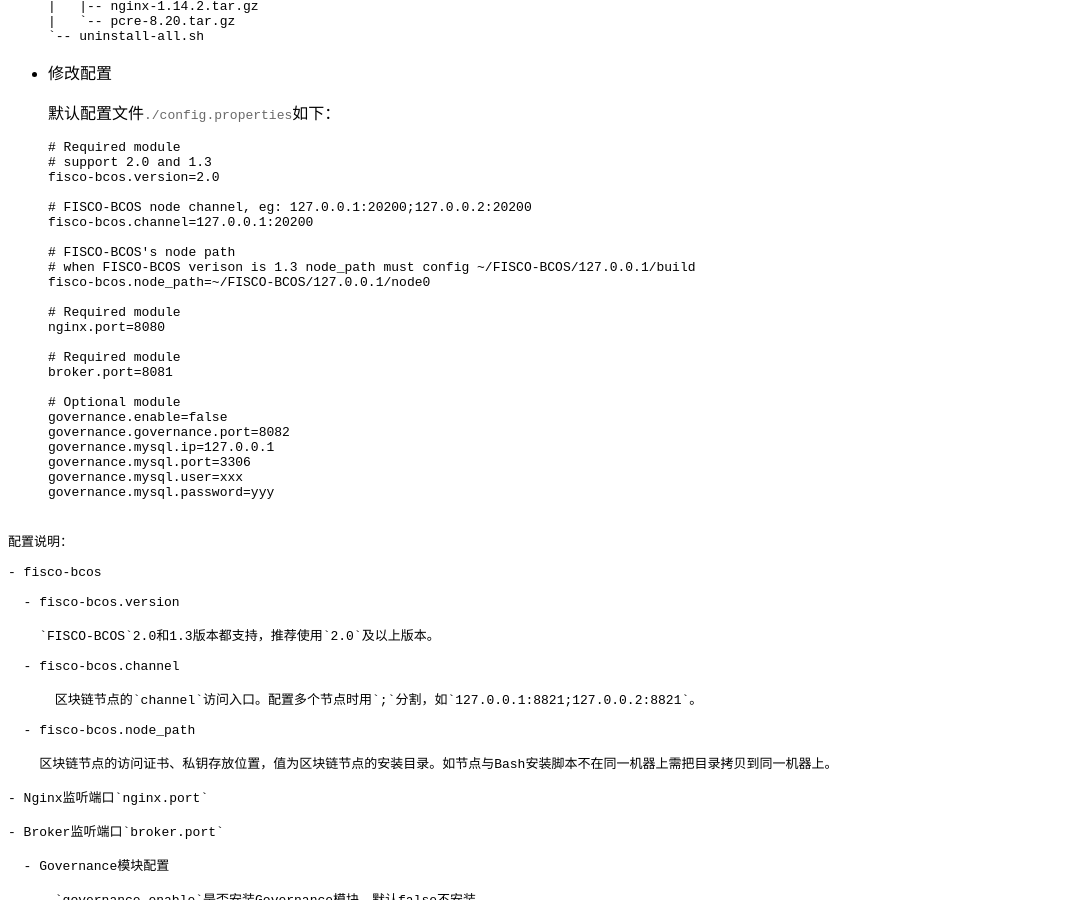
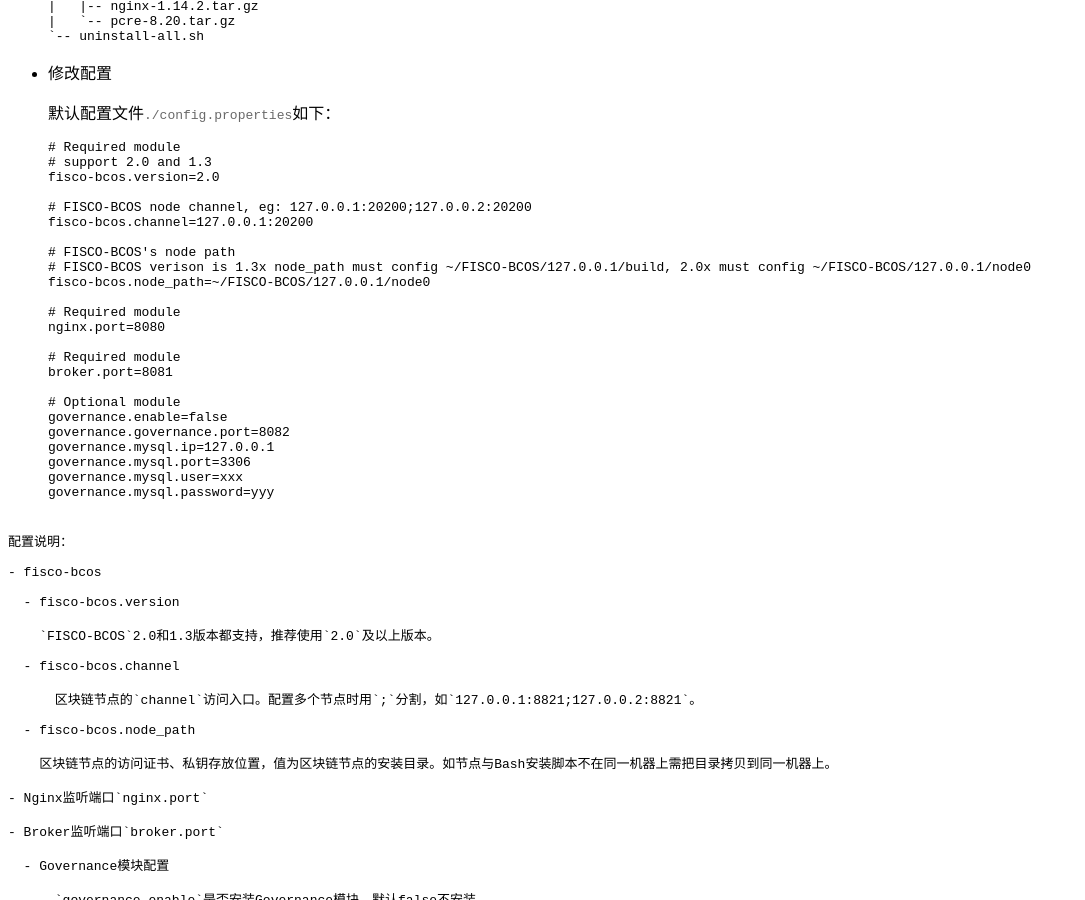
Before and after one commit to WeBankBlockchain/WeEvent-docs, a Sphinx documentation site: the page built from docs/install/quickinstall.md, in a window 1280 px wide and 900 px high, scrolled down 1485 px. Shown: the whole window, without its empty margins (0-1085 px from the left). Built offline with Sphinx 7.4.7 and the Read the Docs theme 2.0.0, drawn with Linux system fonts in a browser that asks for light colours.

Commit message:
update quickinstall doc

```diff
--- a/docs/install/quickinstall.md
+++ b/docs/install/quickinstall.md
@@ -70,7 +70,7 @@
   fisco-bcos.channel=127.0.0.1:20200
 
   # FISCO-BCOS's node path
-  # when FISCO-BCOS verison is 1.3 node_path must config ~/FISCO-BCOS/127.0.0.1/build
+  # FISCO-BCOS verison is 1.3x node_path must config ~/FISCO-BCOS/127.0.0.1/build, 2.0x must config ~/FISCO-BCOS/127.0.0.1/node0
   fisco-bcos.node_path=~/FISCO-BCOS/127.0.0.1/node0
 
   # Required module
```
